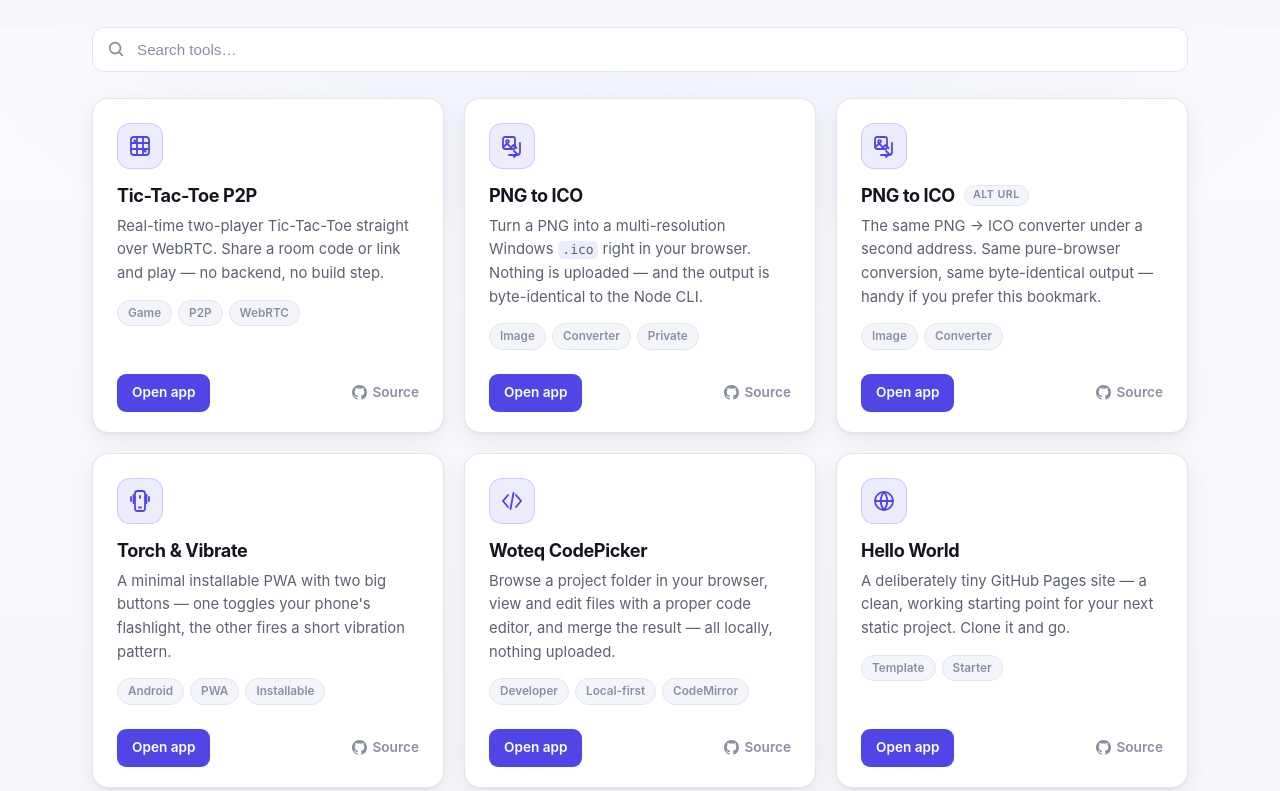
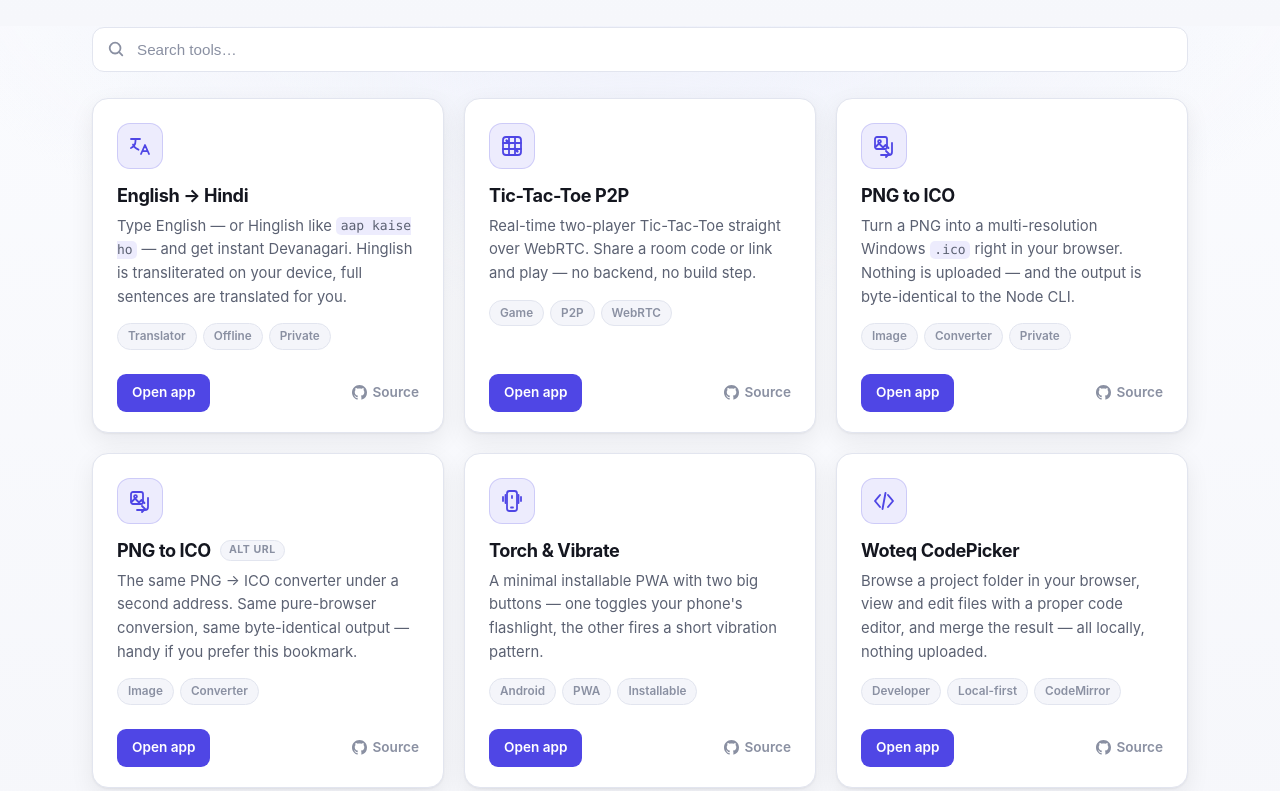
Before and after one commit to woteq-tools/woteq-tools.github.io, a plain HTML site: page index.html in a window 1280 px wide. Shown: the part 774-1565 px from the top of the page. Drawn offline with Linux system fonts and the light colour scheme.

Commit message:
Add English to Hindi translator to the tools gallery

```diff
--- a/index.html
+++ b/index.html
@@ -105,6 +105,28 @@
       <div class="grid" id="tool-grid">
 
         <!-- 1 -->
+        <article class="card" data-category="utility" data-tags="english hindi translator hinglish devanagari translate translation roman script transliterate language">
+          <a class="card-link" href="https://woteq-tools.github.io/eng2hin/" target="_blank" rel="noopener">
+            <span class="card-icon" aria-hidden="true">
+              <svg viewBox="0 0 24 24" fill="none" stroke="currentColor" stroke-width="1.8" stroke-linecap="round" stroke-linejoin="round">
+                <path d="M3 5h9M7.5 5v2c0 3.2-1.9 5.8-4.5 7"/><path d="M5 10.5c1 2.4 3 4.3 5.5 5.2"/>
+                <path d="m13 20 4-9 4 9M14.6 17.2h4.8"/>
+              </svg>
+            </span>
+            <h3>English&nbsp;&rarr;&nbsp;Hindi</h3>
+            <p class="card-desc">Type English — or Hinglish like <code>aap kaise ho</code> — and get instant Devanagari. Hinglish is transliterated on your device, full sentences are translated for you.</p>
+            <ul class="tags"><li>Translator</li><li>Offline</li><li>Private</li></ul>
+          </a>
+          <div class="card-foot">
+            <a class="pill" href="https://woteq-tools.github.io/eng2hin/" target="_blank" rel="noopener">Open app</a>
+            <a class="src" href="https://github.com/woteq-tools/eng2hin" target="_blank" rel="noopener" aria-label="View source of the English to Hindi translator on GitHub">
+              <svg viewBox="0 0 16 16" width="15" height="15" fill="currentColor" aria-hidden="true"><path d="M8 0C3.58 0 0 3.58 0 8c0 3.54 2.29 6.53 5.47 7.59.4.07.55-.17.55-.38 0-.19-.01-.82-.01-1.49-2.01.37-2.53-.49-2.69-.94-.09-.23-.48-.94-.82-1.13-.28-.15-.68-.52-.01-.53.63-.01 1.08.58 1.23.82.72 1.21 1.87.87 2.33.66.07-.52.28-.87.51-1.07-1.78-.2-3.64-.89-3.64-3.95 0-.87.31-1.59.82-2.15-.08-.2-.36-1.02.08-2.12 0 0 .67-.21 2.2.82.64-.18 1.32-.27 2-.27s1.36.09 2 .27c1.53-1.04 2.2-.82 2.2-.82.44 1.1.16 1.92.08 2.12.51.56.82 1.27.82 2.15 0 3.07-1.87 3.75-3.65 3.95.29.25.54.73.54 1.48 0 1.07-.01 1.93-.01 2.2 0 .21.15.46.55.38A8.01 8.01 0 0 0 16 8c0-4.42-3.58-8-8-8z"/></svg>
+              Source
+            </a>
+          </div>
+        </article>
+
+        <!-- 2 -->
         <article class="card" data-category="game" data-tags="tic tac toe game peer to peer p2p webrtc board multiplayer">
           <a class="card-link" href="https://woteq-tools.github.io/tic-tac-toe-p2p/" target="_blank" rel="noopener">
             <span class="card-icon" aria-hidden="true">
@@ -126,7 +148,7 @@
           </div>
         </article>
 
-        <!-- 2 -->
+        <!-- 3 -->
         <article class="card" data-category="utility" data-tags="png ico icon converter windows image favicon browser">
           <a class="card-link" href="https://woteq-tools.github.io/png-to-ico/" target="_blank" rel="noopener">
             <span class="card-icon" aria-hidden="true">
@@ -149,7 +171,7 @@
           </div>
         </article>
 
-        <!-- 3 -->
+        <!-- 4 -->
         <article class="card" data-category="utility" data-tags="png ico icon converter windows image alternate mirror">
           <a class="card-link" href="https://woteq-tools.github.io/convert-png-to-ico/" target="_blank" rel="noopener">
             <span class="card-icon" aria-hidden="true">
@@ -172,7 +194,7 @@
           </div>
         </article>
 
-        <!-- 4 -->
+        <!-- 5 -->
         <article class="card" data-category="utility" data-tags="torch flashlight vibrate vibration android pwa phone installable">
           <a class="card-link" href="https://woteq-tools.github.io/phone-test-app/" target="_blank" rel="noopener">
             <span class="card-icon" aria-hidden="true">
@@ -194,7 +216,7 @@
           </div>
         </article>
 
-        <!-- 5 -->
+        <!-- 6 -->
         <article class="card" data-category="developer" data-tags="code picker developer editor codemirror project files local offline">
           <a class="card-link" href="https://woteq-tools.github.io/codepicker/" target="_blank" rel="noopener">
             <span class="card-icon" aria-hidden="true">
@@ -215,7 +237,7 @@
           </div>
         </article>
 
-        <!-- 6 -->
+        <!-- 7 -->
         <article class="card" data-category="starter" data-tags="hello world template starter boilerplate minimal github pages example">
           <a class="card-link" href="https://woteq-tools.github.io/hello-world/" target="_blank" rel="noopener">
             <span class="card-icon" aria-hidden="true">
```
